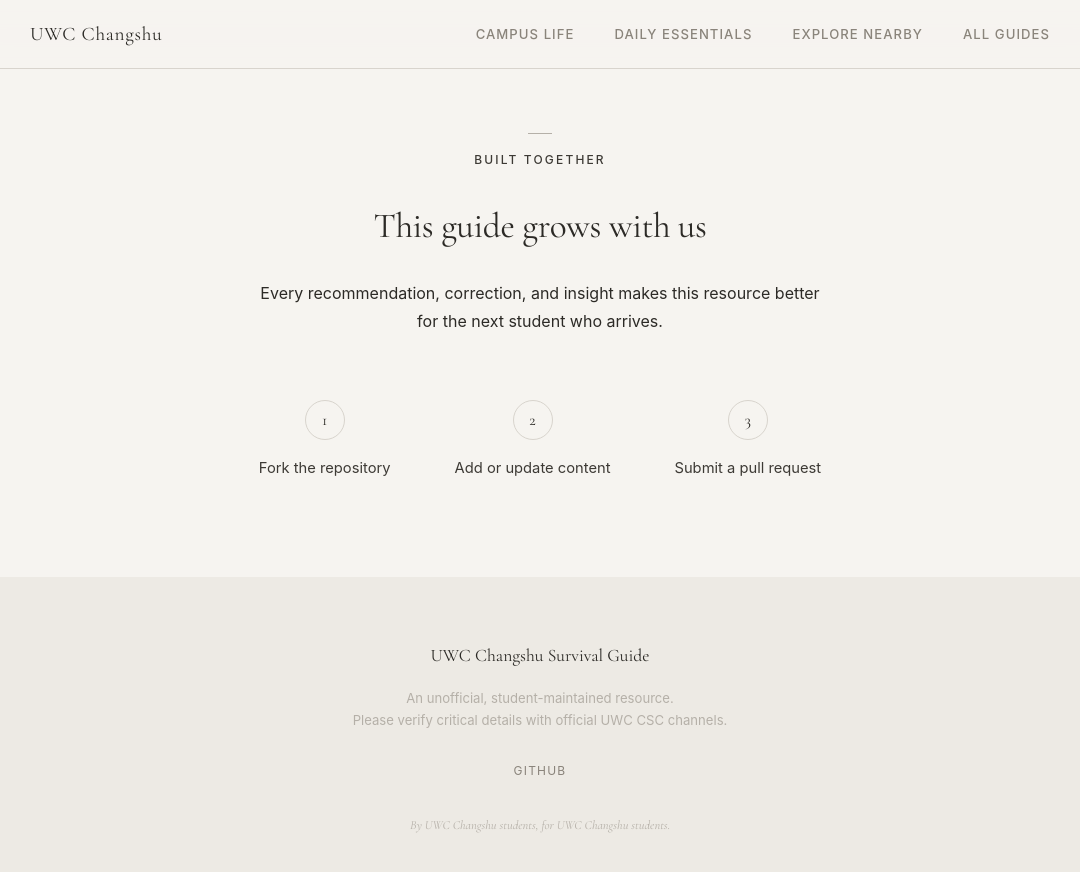
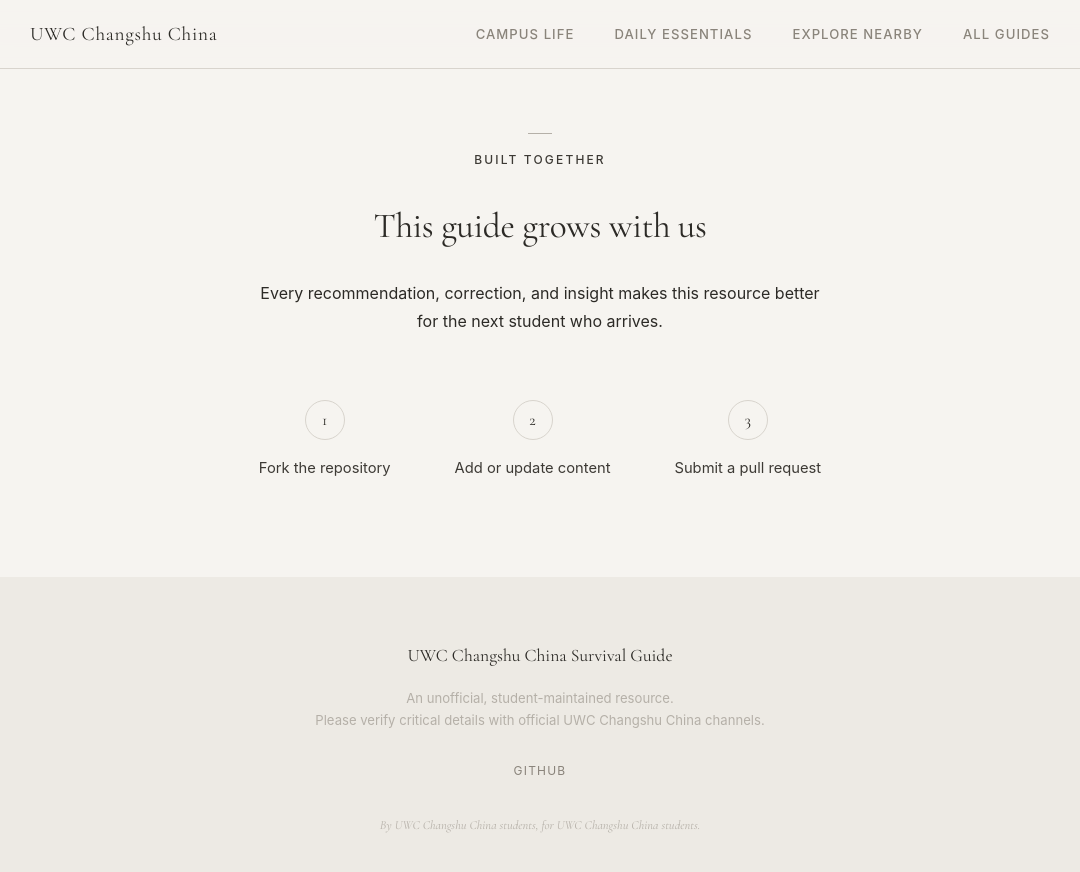
Before and after one commit to United-World-College/UWC-Survival-Guide, a Jekyll site: the page built from website/index.html, in a window 1280 px wide and 900 px high, scrolled down 4033 px. Shown: the top 872 px of the window, without its empty margins (100-1180 px from the left). Built offline with Jekyll 4.4.1, drawn with Linux system fonts in a browser that asks for light colours; some of the changed text lies outside the part shown.

Commit message:
Update references to "UWC Changshu" to "UWC Changshu China" across multiple files for consistency

```diff
--- a/website/_config.yml
+++ b/website/_config.yml
@@ -1,4 +1,4 @@
-title: UWC Changshu Survival Guide
+title: UWC Changshu China Survival Guide
 description: A student guide for life at UWC Changshu China
 baseurl: "/UWC-Survival-Guide"
 url: "https://united-world-college.github.io"
--- a/website/_includes/footer.html
+++ b/website/_includes/footer.html
@@ -1,10 +1,10 @@
 <footer class="footer">
   <div class="footer-inner">
     <p class="footer-brand">{{ site.title }}</p>
-    <p class="footer-note">An unofficial, student-maintained resource.<br>Please verify critical details with official UWC CSC channels.</p>
+    <p class="footer-note">An unofficial, student-maintained resource.<br>Please verify critical details with official UWC Changshu China channels.</p>
     <div class="footer-links">
       <a href="https://github.com/United-World-College/UWC-Survival-Guide">GitHub</a>
     </div>
-    <p class="footer-copy">By UWC Changshu students, for UWC Changshu students.</p>
+    <p class="footer-copy">By UWC Changshu China students, for UWC Changshu China students.</p>
   </div>
 </footer>
--- a/website/_includes/nav.html
+++ b/website/_includes/nav.html
@@ -1,6 +1,6 @@
 <nav class="nav">
   <div class="nav-inner">
-    <a href="{{ '/' | relative_url }}" class="nav-logo">UWC Changshu</a>
+    <a href="{{ '/' | relative_url }}" class="nav-logo">UWC Changshu China</a>
     <div class="nav-links">
       {% for link in site.data.navigation %}
       <a href="{{ link.url | relative_url }}">{{ link.title }}</a>
--- a/website/index.html
+++ b/website/index.html
@@ -1,13 +1,13 @@
 ---
 layout: default
-title: UWC Changshu — Survival Guide
+title: UWC Changshu China — Survival Guide
 ---
 
 <!-- Hero -->
 <header class="hero">
   <div class="hero-content">
     <p class="hero-label">By Students, For Students</p>
-    <h1>UWC Changshu<br>Survival Guide</h1>
+    <h1>UWC Changshu China<br>Survival Guide</h1>
     <p class="hero-subtitle">A student-built guide to living, studying,<br>and finding your way here.</p>
     <a href="#experiences" class="hero-cta">Begin exploring</a>
   </div>
```
Also changed, not shown: website/_guides/school-selection-关于选校.md (+2 -2 lines), README.md, README_CN.md, README_TW.md.
